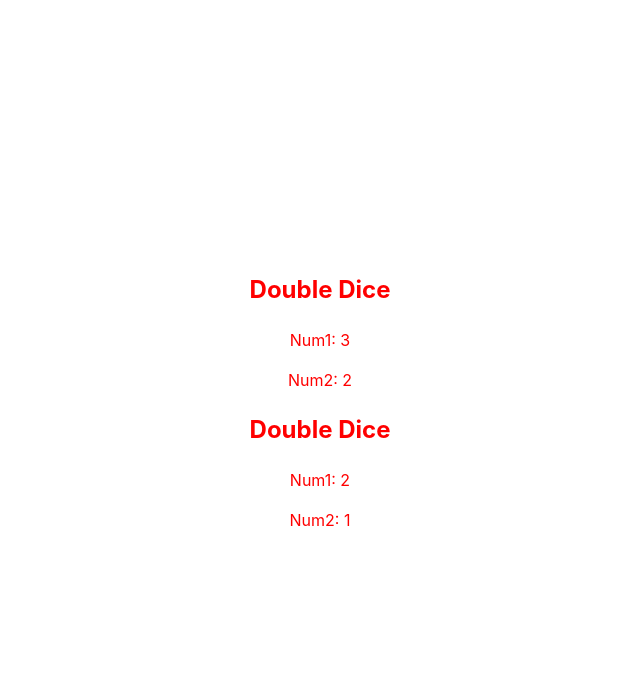
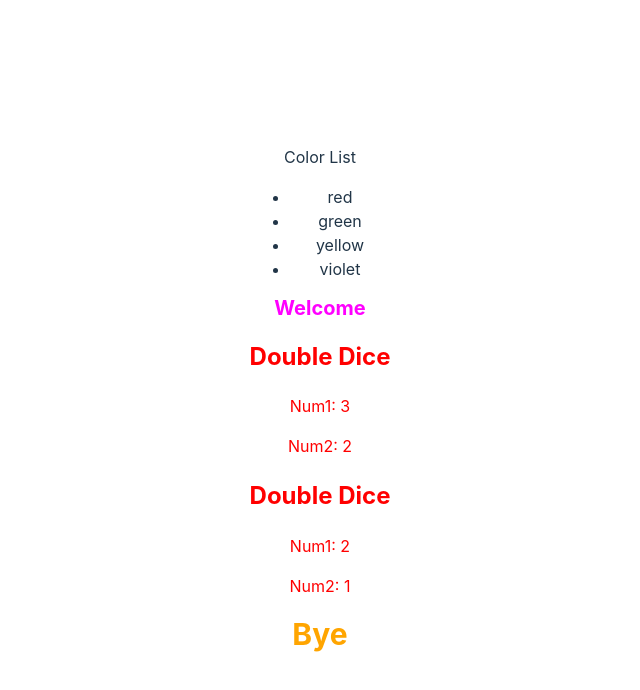
Before and after one commit to katerynaavetisyan/first-react-app, a React (Vite) app: page / in a window 1280 px wide. Shown: the top 690 px of the page, without its empty margins (320-960 px from the left). Built offline with nearby package versions, Linux system fonts and the light colour scheme.

Commit message:
map added

```diff
--- a/src/App.jsx
+++ b/src/App.jsx
@@ -4,12 +4,19 @@ import Greeter from "./Greeter";
 import Die from "./Die";
 import ListPicker from "./ListPicker";
 import DoubleDice from "./DoubleDice";
+import Heading from "./Heading";
+import ColorList from "./ColorList";
 
 function App() {
   return (
     <div>
+      <ColorList colors={["red", "green", "yellow", "violet"]} />
+
+
+      <Heading color="Magenta" text="Welcome" fontSize="20px" />
       <DoubleDice />
       <DoubleDice />
+      <Heading color="Orange" text="Bye" fontSize="30px" />
       {/* <DoubleDice />
       <ListPicker values={[1, 2, 3]} />
       <ListPicker values={["a", "b", "c"]} />
--- a/src/ColorList.jsx
+++ b/src/ColorList.jsx
@@ -1,11 +1,9 @@
 export default function ColorList({ colors }) {
-
-    const elemetns = [<p>Hello!</p>, <h1>Bye</h1>, <input type="password" />];
+    const lis = colors.map((color) => <li>{color}</li>)
     return (
         < div >
             <p>Color List</p>
-            <p>{colors}</p>
-            {elemetns}
+            <ul>{lis}</ul>
         </div >
     )
 }
--- /dev/null
+++ b/src/Heading.jsx
@@ -0,0 +1,3 @@
+export default function Heading({ color = 'olive', text, fontSize }) {
+    return <h1 style={{ color: color, fontSize: fontSize }}>{text}</h1>
+}
```
